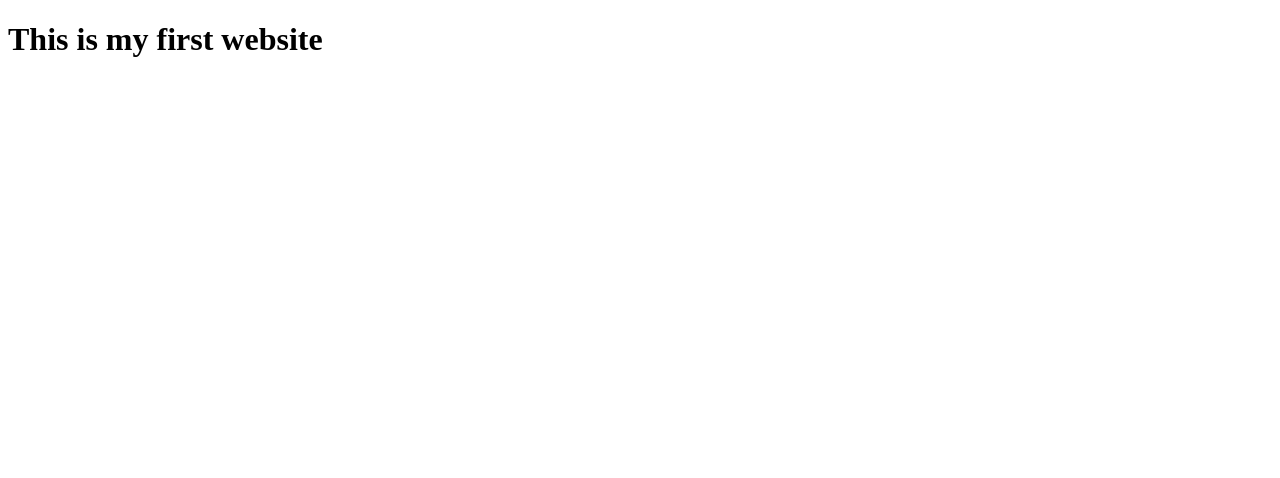
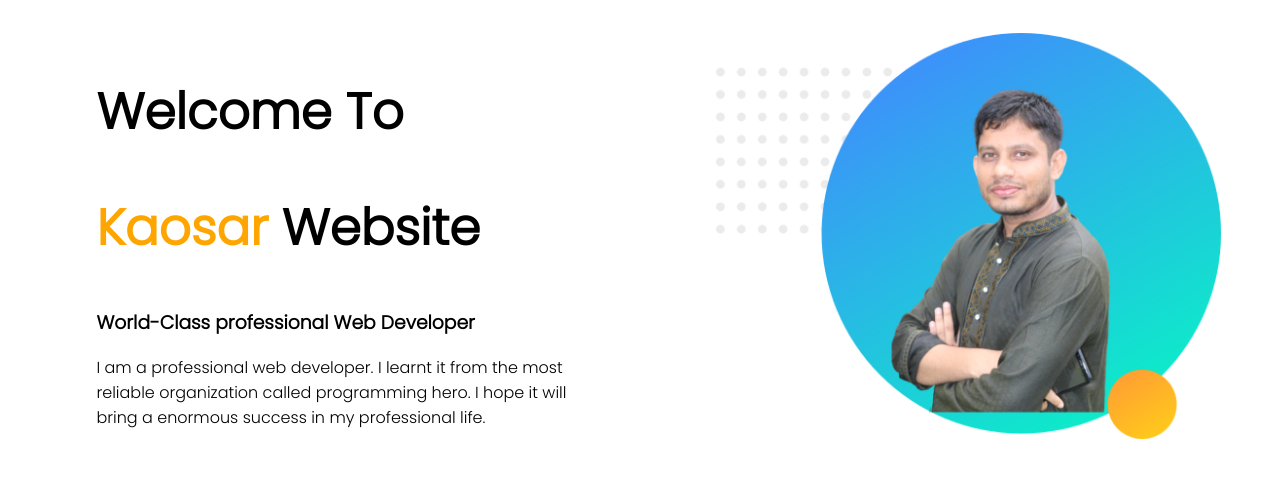
Before and after one commit to kaosarnub92/web-portfolio, a plain HTML site: page index.html in a window 1280 px wide. Drawn offline with Linux system fonts and the light colour scheme.

Commit message:
added top part

```diff
--- a/index.html
+++ b/index.html
@@ -3,9 +3,22 @@
 <head>
     <meta charset="UTF-8">
     <meta name="viewport" content="width=device-width, initial-scale=1.0">
-    <title>Document</title>
+    <title>Kaosar Web Developer</title>
+    <link rel="preconnect" href="https://fonts.gstatic.com">
+    <link href="https://fonts.googleapis.com/css2?family=Poppins:wght@300&display=swap" rel="stylesheet">
+    <link rel="stylesheet" href="style.css">
 </head>
 <body>
-    <h1>This is my first website</h1>
+   <section>
+    <div class="half-width">
+        <h1>Welcome To</h1>
+        <h1> <span class="name-highlight">Kaosar</span> Website</h1>
+        <h3>World-Class professional Web Developer</h3>
+        <p>I am a professional web developer. I learnt it from the most reliable organization called programming hero. I hope it will bring a enormous success in my professional life.</p>
+    </div>
+    <div class="half-width">
+        <img src="images/kaosar-bg.png" alt="">
+    </div>
+   </section>
 </body>
 </html>
--- /dev/null
+++ b/style.css
@@ -0,0 +1,18 @@
+body{
+    font-family: 'Poppins', sans-serif;
+}
+h1{
+    font-size: 50px;
+}
+.name-highlight{
+    color: orange;
+}
+.half-width{
+    width: 40%;
+    float: left;
+    margin-left: 5%;
+    padding: 2%;
+}
+.half-width img{
+    width: 100%;
+}
```
Also changed, not shown: images/kaosar-bag.png (added), images/kaosar-bg.png (added), images/kaosar-bg2.png (added), images/kaosar.png (added).
